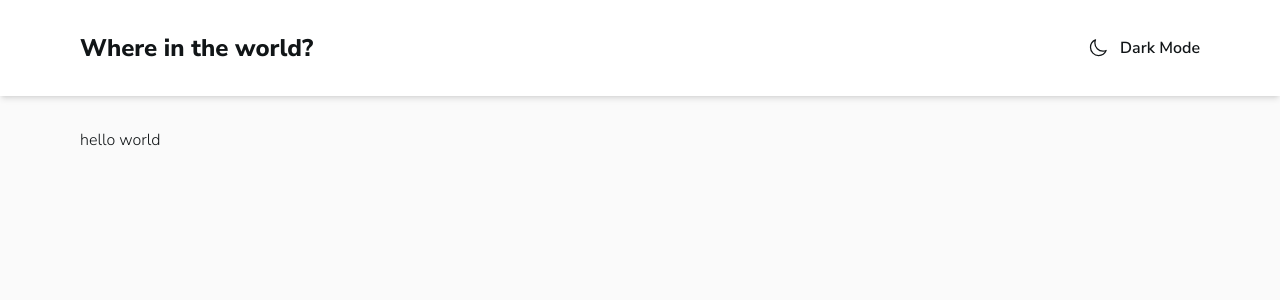
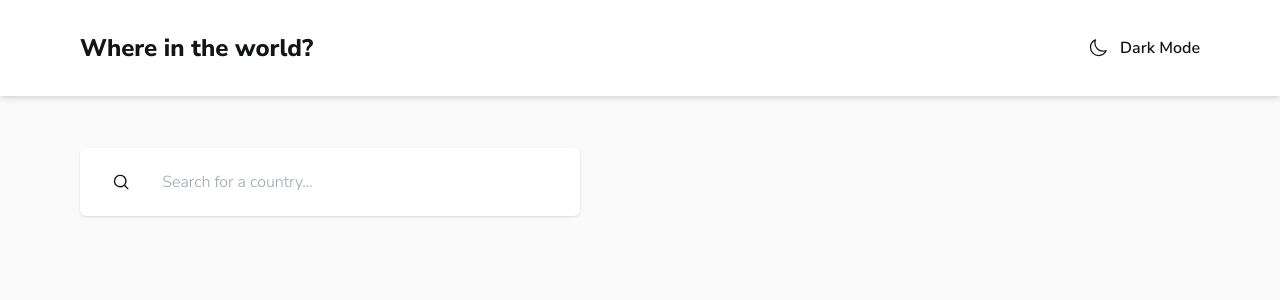
Before and after one commit to Francoshum95/REST-Countries-API-with-color-theme-switcher, a Next.js app: page / in a window 1280 px wide. Shown: the top 300 px of the page. Built offline with nearby package versions, Linux system fonts and the light colour scheme; no server answers.

Commit message:
feat: search input UI

```diff
--- /dev/null
+++ b/components/Search.tsx
@@ -0,0 +1,24 @@
+import { useContext } from "react";
+import { DarkModeCtx } from "../context/DarkModeContext";
+
+const Search = () => {
+  const [isDarkMode] = useContext(DarkModeCtx);
+
+  return (
+    <div className={`${isDarkMode ? "bg-dark-elment" : "bg-white"} w-[500px]
+      rounded-md shadow px-8 py-3 animation-colors select-none`}>
+      <div className="flex gap-4 items-center">
+        <svg xmlns="http://www.w3.org/2000/svg" viewBox="0 0 20 20" fill="currentColor" className="w-5 h-5">
+          <path fillRule="evenodd" d="M9 3.5a5.5 5.5 0 100 11 5.5 5.5 0 000-11zM2 9a7 7 0 1112.452 4.391l3.328 3.329a.75.75 0 11-1.06 1.06l-3.329-3.328A7 7 0 012 9z" clipRule="evenodd" />
+        </svg>
+        <input className="appearance-none block w-full  border-none rounded py-3 px-4 leading-tight
+          bg-transparent focus:outline-none"
+          type="text" placeholder="Search for a country... "
+        />
+      </div>
+    </div>
+  )
+
+};
+
+export default Search
--- /dev/null
+++ b/hook/useSearch.ts
@@ -0,0 +1,21 @@
+import {use, useState} from 'react';
+
+export type inputSearchType = string;
+
+
+const useSearch = () => {
+  const [inputSearch, setInputSearch] = useState<inputSearchType>("");
+
+  const onChangeSearch = (e:React.FormEvent<HTMLInputElement>) => {
+    setInputSearch(e.currentTarget.value)
+  };
+
+  return {
+    inputSearch,
+    onChangeSearch
+  }
+
+};
+
+
+export default useSearch
--- a/pages/index.tsx
+++ b/pages/index.tsx
@@ -1,7 +1,19 @@
-import Head from 'next/head'
-import Layout from '../components/Layout'
+import Head from 'next/head';
+import Layout from '../components/Layout';
+import useCountry from '../hook/useCountry';
+import useSearch from '../hook/useSearch';
+
+import Search from '../components/Search';
 
 export default function Home() {
+  const {
+    isLoading,
+    countryData,
+    regionList
+  } = useCountry()
+
+  const {inputSearch, onChangeSearch} = useSearch();
+
   return (
     <div className="">
       <Head>
@@ -10,8 +22,9 @@ export default function Home() {
         <link rel="icon" href="/favicon.ico" />
       </Head>
       <Layout>
-        <div>
-          hello world
+        <div className='mt-5 flex w-full justify-between'>
+          <Search/>
+
         </div>
       </Layout>
 
```
